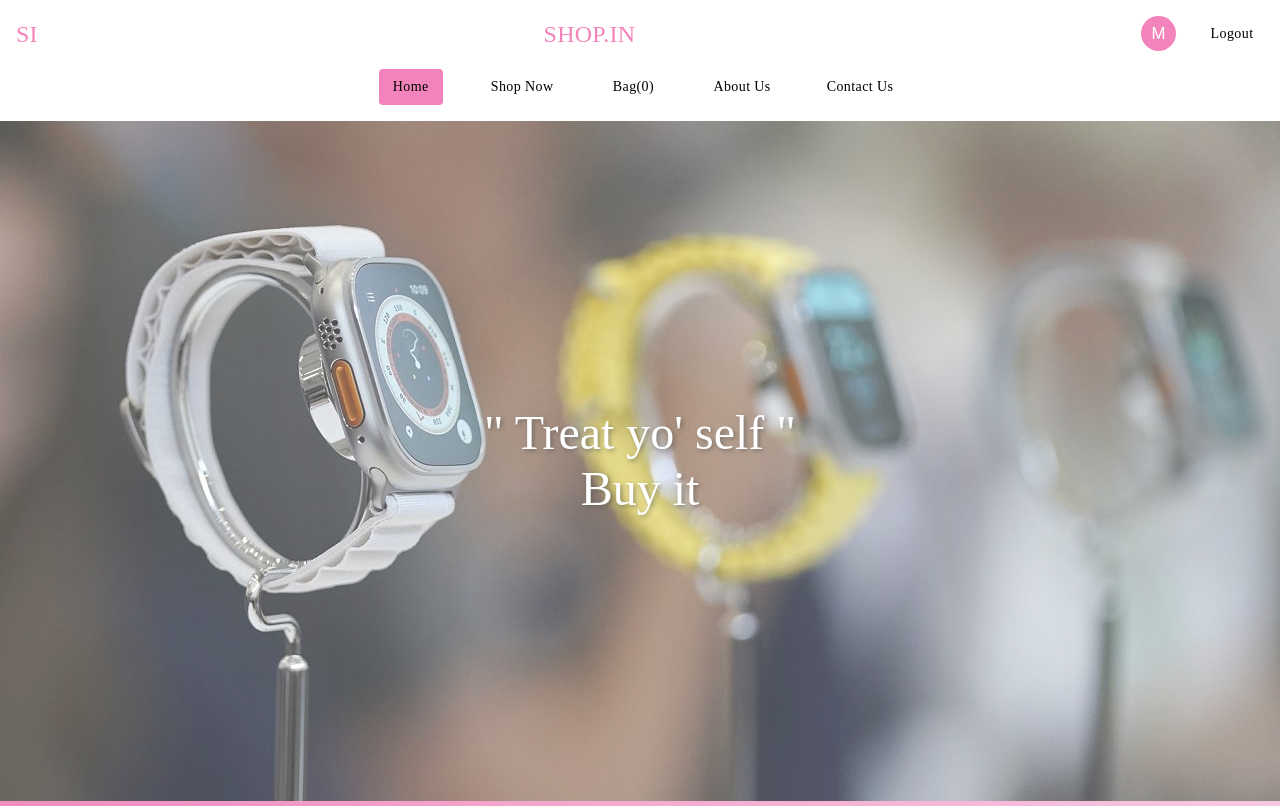
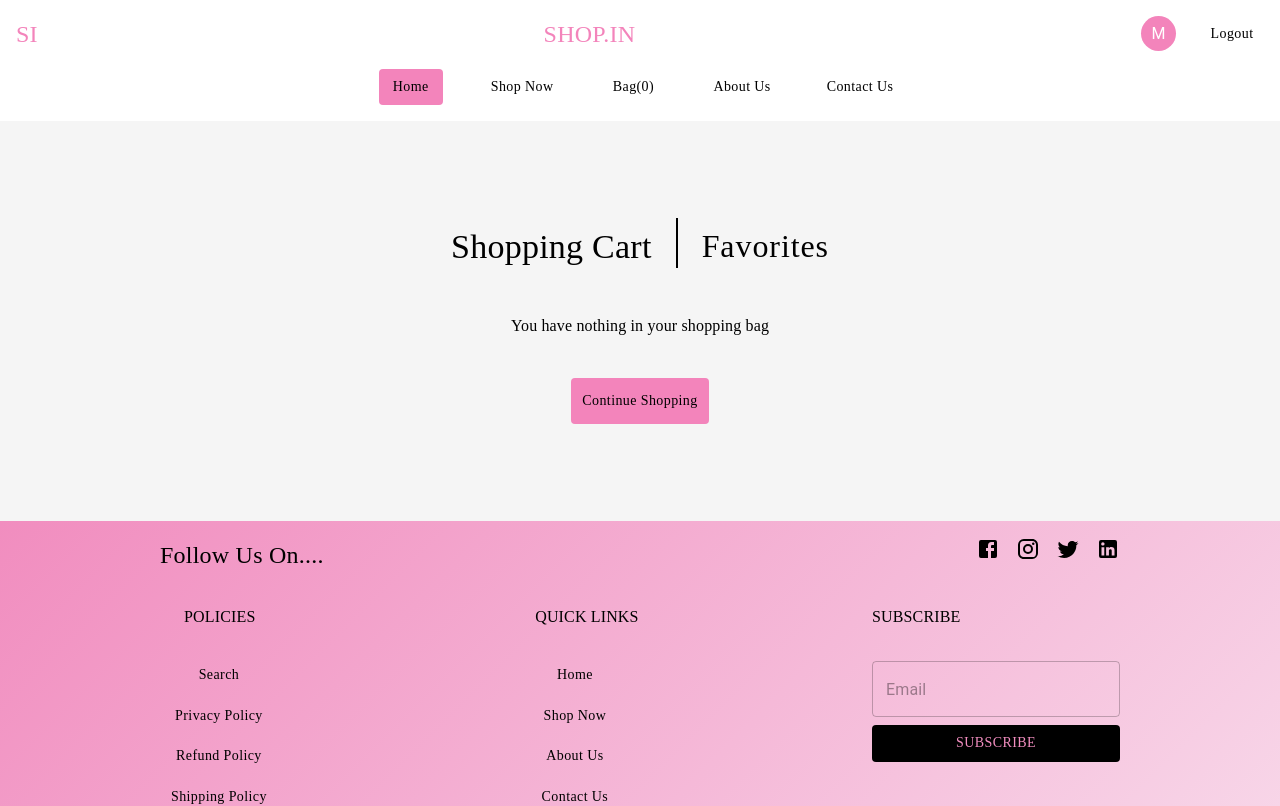
Before and after one commit to kalle2709/Shop.In, a React (Create React App) app: page /Bagpage in a window 1280 px wide. Shown: the top 806 px of the page. Built offline with nearby package versions, Linux system fonts and the light colour scheme.

Commit message:
created redux and for button selected changes with redux along with bag page basic

```diff
--- a/src/App.tsx
+++ b/src/App.tsx
@@ -8,20 +8,25 @@ import HomePage from './components/pages/HomePage/HomePage';
 import AboutPage from './components/pages/AboutPage/About';
 import Contact from './components/pages/ContactUs/Contact';
 import Login1 from './components/Login/Login1';
+import BagPage from './components/pages/BagPage/BagPage';
+import { Provider } from 'react-redux';
+import { store } from './components/Store/store';
 
 
 function App() {
   return (
+    <Provider store={store}>
       <Router>
         <Routes>
         <Route path = "/"  element={<Login />} />
         <Route path="Homepage" element={<HomePage />} />
         <Route path="Shopnowpage" element={<HomePage />} />
         <Route path="Aboutpage" element={<AboutPage />} />
-      <Route path="Bagpage" element={<HomePage />} />
+        <Route path="Bagpage" element={<BagPage />} />
         <Route path="Contactpage" element={<Contact />} />
         </Routes>
       </Router>
+    </Provider>
   );
 }
 
--- a/src/components/Header/Header.tsx
+++ b/src/components/Header/Header.tsx
@@ -3,6 +3,9 @@ import { useNavigate } from 'react-router-dom';
 import { Avatar, Button, Grid, Stack, Typography } from '@mui/material';
 
 import './Header.css';
+import { useSelector } from 'react-redux';
+import { useDispatch } from 'react-redux';
+import { setSelectedButton } from '../Store/websiteSlice';
 
 
 const avatarStyle = {
@@ -13,34 +16,52 @@ const avatarStyle = {
 };
 
 const Header = () => {
-  const [selectedButton, setSelectedButton] = useState<String>('home');
+
+  const buttonSelected = useSelector((state:any) => state.website.buttonSelected);
+
   const navigate = useNavigate();
+  const dispatch = useDispatch();
 
   const getButtonStyle = (buttonValue: string) => ({
     textTransform: 'none',
     color: 'black',
     fontFamily: 'cursive',
-    backgroundColor: selectedButton === buttonValue ? '#f384bb' : 'inherit',
+    backgroundColor: buttonSelected === buttonValue ? '#f384bb' : 'inherit',
     '&:hover': {
       textDecoration: 'underline',
-      backgroundColor: selectedButton === buttonValue ? '#f384bb' : 'inherit',
+      backgroundColor: buttonSelected === buttonValue ? '#f384bb' : 'inherit',
     },
   });
 
-  const handleButtonClick = (value:String) => {
-    setSelectedButton(value);
-    switch (value){
-        case 'home': navigate('/Homepage');break;
-        case 'shopnow': navigate('/Shopnowpage');break;
-        case 'about': navigate('/Aboutpage');break;
-        case 'bag': navigate('/Bagpage');break;
-        case 'contact': navigate('/Contactpage');break;
+  const handleHomeButton = (value:string) =>
+    {
+      dispatch(setSelectedButton(value));
+      navigate('/Homepage');
     }
-  };
+  const handleShopnowButton = (value:string) =>
+    {
+      dispatch(setSelectedButton(value));
+      navigate('/Shopnowpage');
+    }
+  const handleBagButton = (value:string) =>
+    {
+      dispatch(setSelectedButton(value));
+      navigate('/Bagpage');
+    }
+  const handleAboutButton = (value:string) =>
+    {
+      dispatch(setSelectedButton(value));
+      navigate('/Aboutpage');
+    }
+  const handleContactButton = (value:string) =>
+    {
+      dispatch(setSelectedButton(value));
+      navigate('/Contactpage');
+    }
 
-  const logouthandler = (value:String)=>
+  const logouthandler = (value:string)=>
     {
-        setSelectedButton(value);
+        dispatch(setSelectedButton(value));
         navigate('/');
     }
 
@@ -59,11 +80,11 @@ const Header = () => {
       </Grid>
       <Grid item>
         <Stack direction="row" justifyContent="center" spacing={5}>
-          <Button sx={getButtonStyle('home')} onClick={() => handleButtonClick('home')}>Home</Button>
-          <Button sx={getButtonStyle('shopnow')} onClick={() => handleButtonClick('shopnow')}>Shop Now</Button>
-          <Button sx={getButtonStyle('bag')} onClick={() => handleButtonClick('bag')}>Bag(0)</Button>
-          <Button sx={getButtonStyle('about')} onClick={() => handleButtonClick('about')}>About Us</Button>
-          <Button sx={getButtonStyle('contact')} onClick={() => handleButtonClick('contact')}>Contact Us</Button>
+          <Button sx={getButtonStyle('home')} onClick={() => handleHomeButton('home')}>Home</Button>
+          <Button sx={getButtonStyle('shopnow')} onClick={() => handleShopnowButton('shopnow')}>Shop Now</Button>
+          <Button sx={getButtonStyle('bag')} onClick={() => handleBagButton('bag')}>Bag(0)</Button>
+          <Button sx={getButtonStyle('about')} onClick={() => handleAboutButton('about')}>About Us</Button>
+          <Button sx={getButtonStyle('contact')} onClick={() => handleContactButton('contact')}>Contact Us</Button>
         </Stack>
       </Grid>
     </Grid>
--- a/src/components/Login/Login.tsx
+++ b/src/components/Login/Login.tsx
@@ -35,7 +35,7 @@ const checkBoxStyle = {
 }
 
 const buttonStyle={
-    background:'white',
+    background:'#f384bb',
     width:'inherit',
     textTransform:'none',
     marginTop:'1.5rem',
--- /dev/null
+++ b/src/components/Store/store.tsx
@@ -0,0 +1,8 @@
+import { configureStore } from "@reduxjs/toolkit";
+import websiteSlice from "./websiteSlice";
+
+export const store = configureStore({
+    reducer:{
+        website: websiteSlice
+    }
+})
--- /dev/null
+++ b/src/components/Store/websiteSlice.tsx
@@ -0,0 +1,22 @@
+import { PayloadAction, createSlice } from '@reduxjs/toolkit'
+import React from 'react'
+
+const initialState = {
+    buttonSelected:'home'
+
+}
+
+const websiteSlice = createSlice({
+    name:'website',
+    initialState,
+    reducers:{
+        setSelectedButton(state,action: PayloadAction<string>){
+            state.buttonSelected = action.payload
+        },
+    }
+
+})
+
+
+export const{setSelectedButton} = websiteSlice.actions;
+export default websiteSlice.reducer
--- /dev/null
+++ b/src/components/pages/BagPage/BagPage.tsx
@@ -0,0 +1,73 @@
+import { Button, Divider, Grid, Stack, Typography } from '@mui/material'
+import React from 'react'
+import Header from '../../Header/Header'
+import Footer from '../../Footer/Footer'
+import { useNavigate } from 'react-router-dom'
+import { useDispatch, useSelector } from 'react-redux'
+import { setSelectedButton } from '../../Store/websiteSlice'
+
+const buttonStyle={
+    background:'#f384bb',
+    width:'inherit',
+    textTransform:'none',
+    color:'black',
+    padding:'0.7rem',
+    '&: hover':{
+        background:'#f384bb',
+    },
+    fontFamily:'cursive'
+}
+
+const BagPage = () => {
+
+    // const buttonSelected = useSelector((state:any) => state.website.buttonSelected);
+    const navigate = useNavigate();
+    const dispatch = useDispatch();
+
+
+    const handleShopNavigation = () =>
+        {
+            navigate('/Shopnowpage');
+            dispatch(setSelectedButton('shopnow'));
+
+
+        }
+  return (
+    <Grid container direction='column'>
+        <Grid item sx = {{marginBottom:'1rem'}}>
+            <Header/>
+        </Grid>
+        <Grid sx={{padding:'2rem', background:'whitesmoke',height:'25rem', display:'flex', alignItems:'center', justifyContent:'center'}}>
+            <Stack direction = 'column' alignItems='center' spacing = {5} >
+                <Stack direction='row' spacing={3}>
+                    <Typography variant='h4' sx={{fontFamily:'cursive',paddingTop:'0.5rem'}}>Shopping Cart</Typography>
+                    <Divider orientation="vertical" sx={{borderColor:'black', paddingTop:'0.5rem', borderWidth:'0.1rem', height:'2.5rem'}}/>
+                    <Button disableRipple sx={{fontFamily:'cursive',
+                        textTransform:'none',
+                        color:'black',
+                        fontSize:'2rem',
+                        padding:'0px',
+                        paddingTop:'0',
+                        paddingBottom:'0',
+                        background:'none',
+                        '&: hover':{
+                        textDecoration:'underline',
+                        background:'none'
+                        }
+                        }}>Favorites</Button >
+                </Stack>
+                <Typography sx={{fontFamily:'cursive'}}>You have nothing in your shopping bag</Typography>
+                <Button sx={buttonStyle} onClick={()=>handleShopNavigation()}>Continue Shopping</Button>
+
+            </Stack>
+        </Grid>
+
+        <Grid item>
+            <Footer/>
+        </Grid>
+
+    </Grid>
+  )
+}
+
+export default BagPage
```
Also changed, not shown: src/components/Footer/Footer.tsx (+28 -11 lines), src/components/pages/BagPage/BagPage.css (added). Lines whose indentation alone changed are shown as unchanged.
